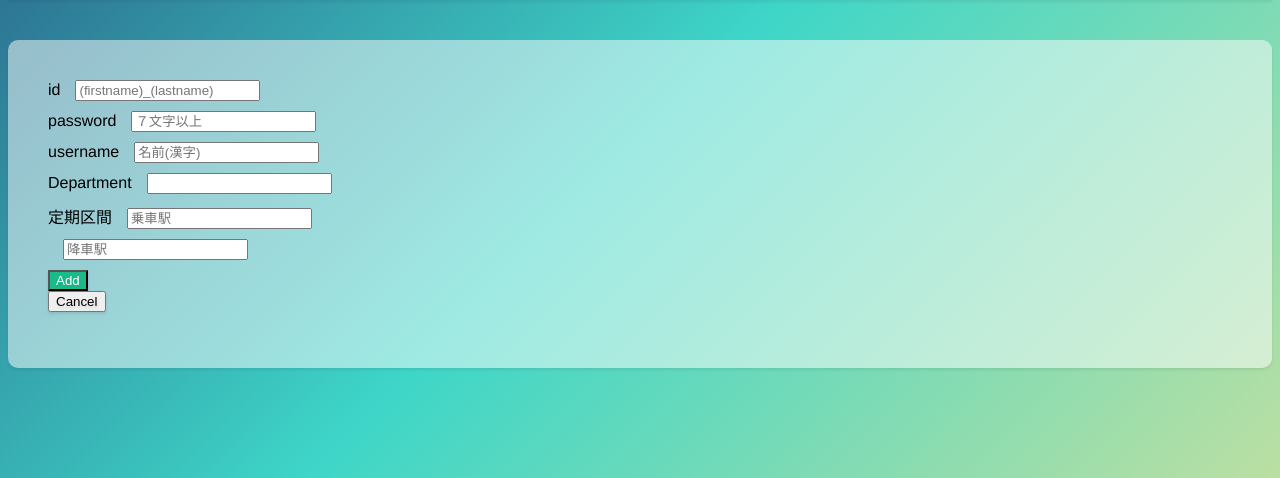
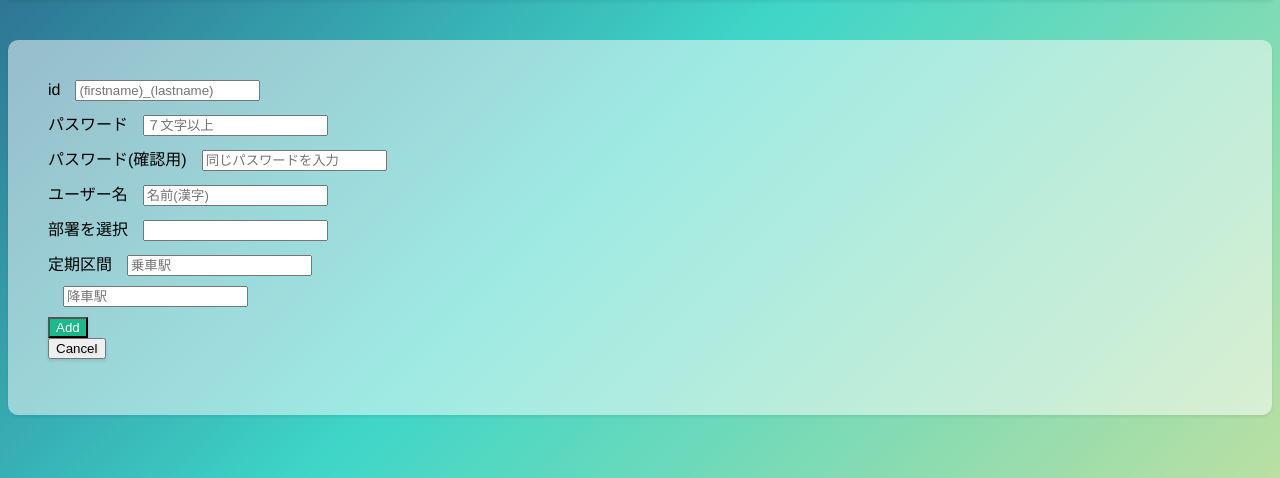
Before and after one commit to nagisa-ito/transport_app_ver2, a CakePHP app: the page made by app/View/Users/add.ctp in a window 1280 px wide. Shown: the part 95-573 px from the top of the page. Run offline with PHP 8.4 and a stand-in for CakePHP, Linux system fonts and the light colour scheme; the template is opened without the code that fills it, so the values that code supplies are empty; form fields are guessed from the names that the template uses; some libraries are stand-ins or nearby versions.

Commit message:
新規登録をするときにパスワードの確認をする

```diff
--- a/app/View/RequestDetails/admin_add.ctp
+++ b/app/View/RequestDetails/admin_add.ctp
@@ -16,14 +16,14 @@
                  echo $this->Form->input('RequestDetail.date', ['type' => 'text', 'label' => ['text' => '日付'], 'id' => 'datepicker']);
                  echo $this->Form->input('RequestDetail.client',['label' => ['text' => 'クライアント名'], 'placeholder' => '訪問先が無い場合は空欄', 'class' => 'form-control']);
                  echo $this->Form->input('RequestDetail.transportation_id', array('options' => $transportation_id_list, 'label' => '交通手段'));
-                 echo $this->Form->input('RequestDetail.from_station',  ['label' => ['text' => '定期区間'], 'placeholder' => '乗車駅', 'class' => 'form-control']);
-                 echo $this->Form->input('RequestDetail.to_station', ['label' => ['text' => ''], 'placeholder' => '降車駅', 'class' => 'form-control']);
-                 echo $this->Form->input('RequestDetail.cost', ['label' => ['text' => '費用'], 'class' => 'form-control', 'placeholder' => '定期代を考慮した金額を入力']);
                  echo $this->Form->input('RequestDetail.oneway_or_round', array(
                      'type' => 'select',
                      'options' => $oneway_or_round,
                      'label' => '往復or片道'
                  ));
+                 echo $this->Form->input('RequestDetail.from_station',  ['label' => ['text' => '利用区間'], 'placeholder' => '乗車駅', 'class' => 'form-control']);
+                 echo $this->Form->input('RequestDetail.to_station', ['label' => ['text' => ''], 'placeholder' => '降車駅', 'class' => 'form-control']);
+                 echo $this->Form->input('RequestDetail.cost', ['label' => ['text' => '費用'], 'class' => 'form-control', 'placeholder' => '定期代を考慮した金額を入力(片道)']);
                  echo $this->Form->input('RequestDetail.overview', ['label' => ['text' => '備考'], 'class' => 'form-control']);
             ?>
             <div class="text-right">
--- a/app/View/Users/add.ctp
+++ b/app/View/Users/add.ctp
@@ -1,15 +1,23 @@
 <html>
 <body>
     <header><h4>新規登録</h4></header>
+
+    <div id="content" class="text-center box24">
+        <?php echo $this->Session->flash(); ?>
+        <?php echo $this->fetch('content'); ?>
+    </div>
+
+
     <div class="content row">
         <div class="col-sm-6 offset-sm-3">
             <div class="form_contents">
                 <?php
                     echo $this->Form->create('User', ['class' => 'form_inline']);
                     echo $this->Form->input('username', ['label' => ['text' => 'id'], 'placeholder' => '(firstname)_(lastname)', 'class' => 'form-control']);
-                    echo $this->Form->input('password', ['label' => ['text' => 'password'], 'placeholder' => '７文字以上', 'class' => 'form-control']);
-                    echo $this->Form->input('yourname', ['label' => ['text' => 'username'], 'placeholder' => '名前(漢字)', 'class' => 'form-control']);
-                    echo $this->Form->input('department_id', array('options' => $department_id_list));
+                    echo $this->Form->input('password', ['label' => ['text' => 'パスワード'], 'placeholder' => '７文字以上', 'class' => 'form-control']);
+                    echo $this->Form->input('password_confirm', ['label' => ['text' => 'パスワード(確認用)'], 'placeholder' => '同じパスワードを入力', 'class' => 'form-control', 'type' => 'password']);
+                    echo $this->Form->input('yourname', ['label' => ['text' => 'ユーザー名'], 'placeholder' => '名前(漢字)', 'class' => 'form-control']);
+                    echo $this->Form->input('department_id', array('options' => $department_id_list, 'label' => array('text' => '部署を選択')));
                     echo $this->Form->input('pass_from_station', ['label' => ['text' => '定期区間'], 'placeholder' => '乗車駅', 'class' => 'form-control']);
                     echo $this->Form->input('pass_to_station', ['label' => ['text' => ''], 'placeholder' => '降車駅', 'class' => 'form-control']);
                 ?>
--- a/app/webroot/css/mystyle.css
+++ b/app/webroot/css/mystyle.css
@@ -80,6 +80,11 @@ div.input.text, div.input.password, div.input.select, div.input.date, div.input.
 	box-shadow: 0 2px 3px 0 rgba(0, 0, 0, 0.1);
 }
 
+.error-message {
+	color: red;
+	text-align: right;
+}
+
 #login_title {
 	padding-top: 20px;
 }
```
Also changed, not shown: app/Model/User.php (+22 -1 lines).
